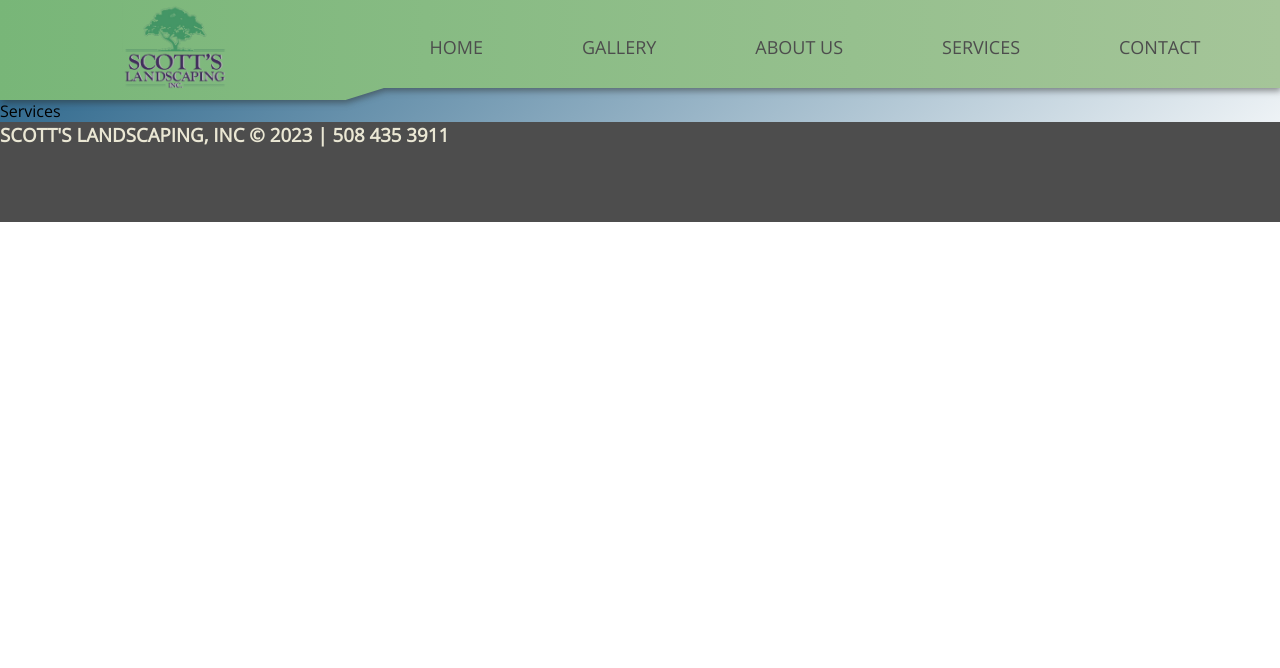
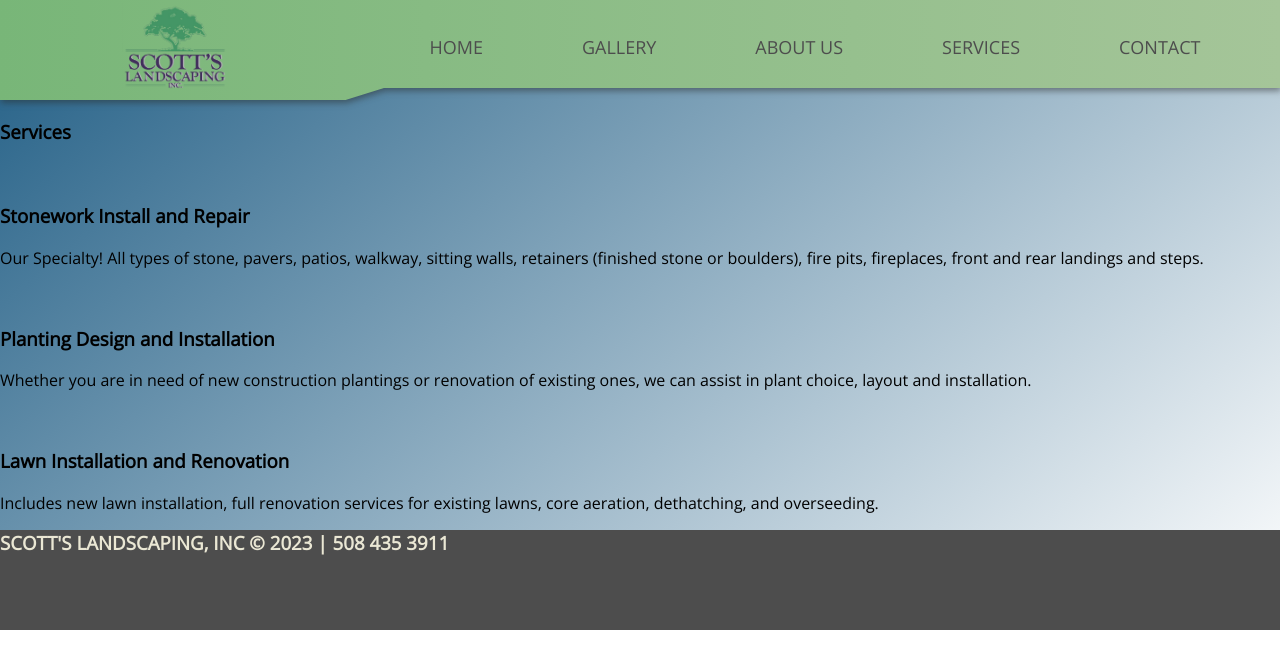
Before and after one commit to cbowman422/scottslandscaping, a React (Create React App) app: page /services in a window 1280 px wide. Shown: the top 668 px of the page. Built offline with nearby package versions, Linux system fonts and the light colour scheme.

Commit message:
JSON import for services and react mapping

```diff
--- /dev/null
+++ b/public/services.json
@@ -0,0 +1,14 @@
+[
+  {
+    "name": "Stonework Install and Repair",
+    "description" : "Our Specialty! All types of stone, pavers, patios, walkway, sitting walls, retainers (finished stone or boulders), fire pits, fireplaces, front and rear landings and steps."
+  },
+  {
+    "name": "Planting Design and Installation",
+    "description" : "Whether you are in need of new construction plantings or renovation of existing ones, we can assist in plant choice, layout and installation."
+  },
+  {
+    "name": "Lawn Installation and Renovation",
+    "description" : "Includes new lawn installation, full renovation services for existing lawns, core aeration, dethatching, and overseeding."
+  }
+]
--- a/src/pages/Services.js
+++ b/src/pages/Services.js
@@ -1,8 +1,43 @@
 import React from 'react';
+import { useState, useEffect } from 'react';
 
 const Services = () => {
-  return (
-    <div>Services</div>
+
+
+   const [services, setServices] = useState(null);
+
+   const getServicesData = async () => {
+
+     const response = await fetch("./services.json");
+     const data = await response.json();
+     setServices(data);
+
+   };
+
+   useEffect(() => {
+      getServicesData()
+   },[]);
+
+
+  return ( services ?
+    <div className="services-container" >
+      <h3> Services </h3>
+      <div className="services-content-flex">
+        {services.map((servicesMap,serviceMapId) =>
+          {
+            return (
+              <div className="services-content" key={serviceMapId}>
+                <img />
+                <h3> {servicesMap.name} </h3>
+                <p> {servicesMap.description} </p>
+              </div>
+                  )
+          }       )
+        }
+      </div>
+    </div>
+    :
+    <p> Loading ... </p>
   )
 }
 
```
Also changed, not shown: 1 other file (tests, documents, lock files or other folders).
